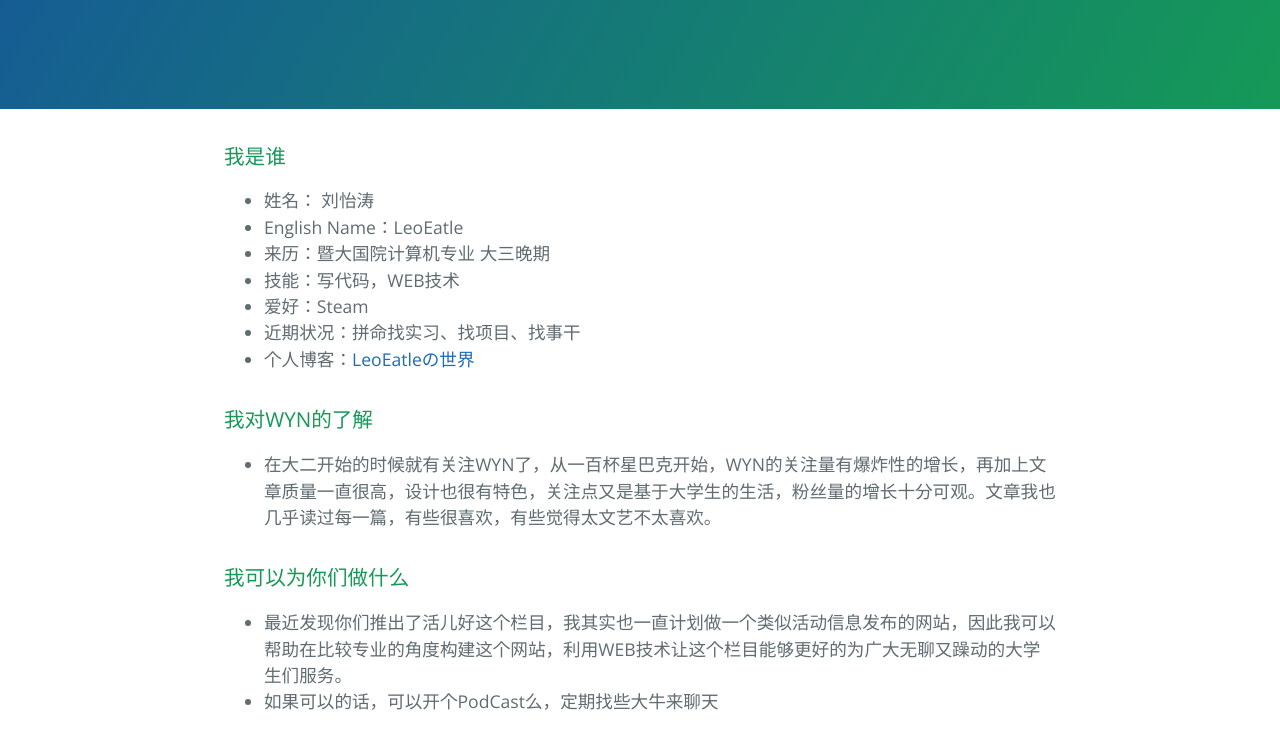
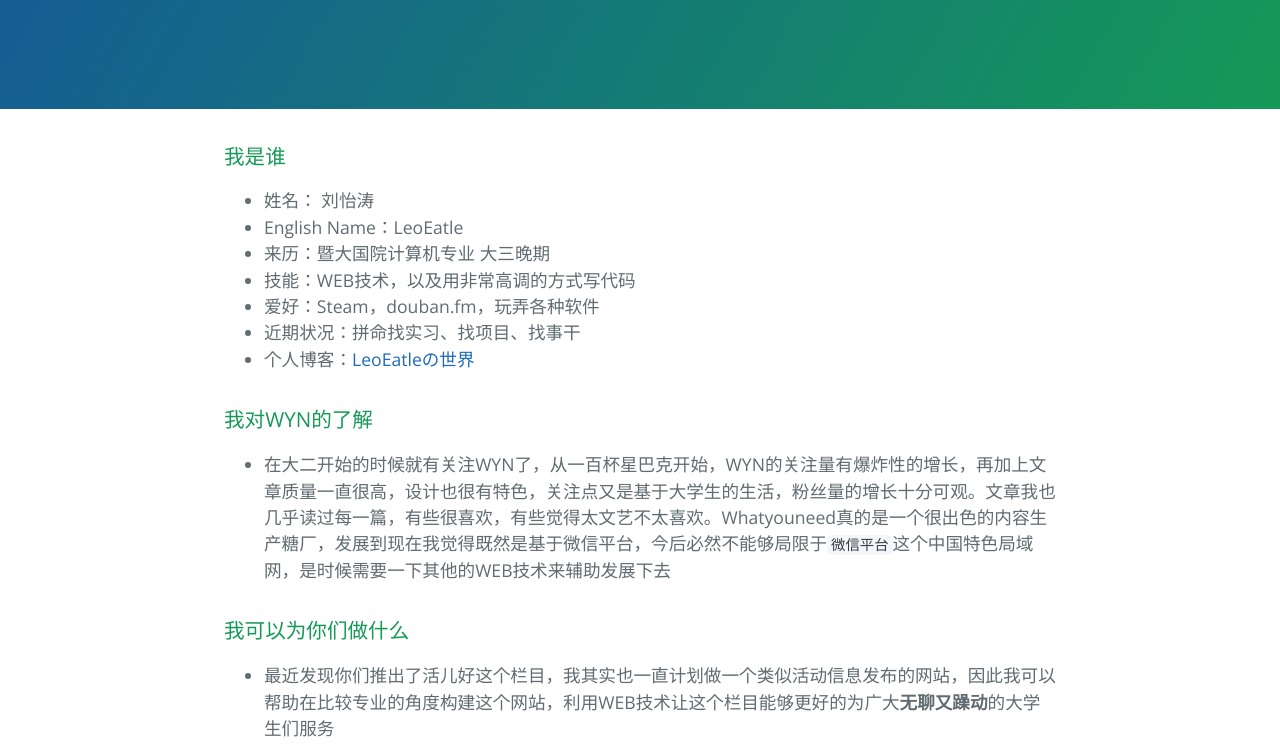
Before and after one commit to LeoEatle/EveryPlugin, a plain HTML site: page index.html in a window 1280 px wide. Shown: the part 208-952 px from the top of the page. Drawn offline with nearby package versions, Linux system fonts and the light colour scheme.

```diff
--- a/index.html
+++ b/index.html
@@ -23,8 +23,8 @@
 <li>姓名： 刘怡涛</li>
 <li>English Name：LeoEatle</li>
 <li>来历：暨大国院计算机专业 大三晚期</li>
-<li>技能：写代码，WEB技术</li>
-<li>爱好：Steam</li>
+<li>技能：WEB技术，以及用非常高调的方式写代码</li>
+<li>爱好：Steam，douban.fm，玩弄各种软件</li>
 <li>近期状况：拼命找实习、找项目、找事干</li>
 <li>个人博客：<a href="blog.leoeatle.com">LeoEatleの世界</a>
 </li>
@@ -34,14 +34,14 @@
 <a id="我对wyn的了解" class="anchor" href="#%E6%88%91%E5%AF%B9wyn%E7%9A%84%E4%BA%86%E8%A7%A3" aria-hidden="true"><span aria-hidden="true" class="octicon octicon-link"></span></a>我对WYN的了解</h3>
 
 <ul>
-<li>在大二开始的时候就有关注WYN了，从一百杯星巴克开始，WYN的关注量有爆炸性的增长，再加上文章质量一直很高，设计也很有特色，关注点又是基于大学生的生活，粉丝量的增长十分可观。文章我也几乎读过每一篇，有些很喜欢，有些觉得太文艺不太喜欢。</li>
+<li>在大二开始的时候就有关注WYN了，从一百杯星巴克开始，WYN的关注量有爆炸性的增长，再加上文章质量一直很高，设计也很有特色，关注点又是基于大学生的生活，粉丝量的增长十分可观。文章我也几乎读过每一篇，有些很喜欢，有些觉得太文艺不太喜欢。Whatyouneed真的是一个很出色的内容生产糖厂，发展到现在我觉得既然是基于微信平台，今后必然不能够局限于<code>微信平台</code>这个中国特色局域网，是时候需要一下其他的WEB技术来辅助发展下去</li>
 </ul>
 
 <h3>
 <a id="我可以为你们做什么" class="anchor" href="#%E6%88%91%E5%8F%AF%E4%BB%A5%E4%B8%BA%E4%BD%A0%E4%BB%AC%E5%81%9A%E4%BB%80%E4%B9%88" aria-hidden="true"><span aria-hidden="true" class="octicon octicon-link"></span></a>我可以为你们做什么</h3>
 
 <ul>
-<li>最近发现你们推出了活儿好这个栏目，我其实也一直计划做一个类似活动信息发布的网站，因此我可以帮助在比较专业的角度构建这个网站，利用WEB技术让这个栏目能够更好的为广大无聊又躁动的大学生们服务。</li>
+<li>最近发现你们推出了活儿好这个栏目，我其实也一直计划做一个类似活动信息发布的网站，因此我可以帮助在比较专业的角度构建这个网站，利用WEB技术让这个栏目能够更好的为广大<strong>无聊又躁动</strong>的大学生们服务</li>
 <li>如果可以的话，可以开个PodCast么，定期找些大牛来聊天</li>
 </ul>
 
--- a/params.json
+++ b/params.json
@@ -1,6 +1,6 @@
 {
   "name": "这是一份简历",
   "tagline": "From LeoEatle",
-  "body": "### 我是谁\r\n+ 姓名： 刘怡涛\r\n+ English Name：LeoEatle\r\n+ 来历：暨大国院计算机专业 大三晚期\r\n+ 技能：写代码，WEB技术\r\n+ 爱好：Steam\r\n+ 近期状况：拼命找实习、找项目、找事干\r\n* 个人博客：[LeoEatleの世界](blog.leoeatle.com)\r\n\r\n### 我对WYN的了解\r\n* 在大二开始的时候就有关注WYN了，从一百杯星巴克开始，WYN的关注量有爆炸性的增长，再加上文章质量一直很高，设计也很有特色，关注点又是基于大学生的生活，粉丝量的增长十分可观。文章我也几乎读过每一篇，有些很喜欢，有些觉得太文艺不太喜欢。\r\n\r\n### 我可以为你们做什么\r\n* 最近发现你们推出了活儿好这个栏目，我其实也一直计划做一个类似活动信息发布的网站，因此我可以帮助在比较专业的角度构建这个网站，利用WEB技术让这个栏目能够更好的为广大无聊又躁动的大学生们服务。\r\n* 如果可以的话，可以开个PodCast么，定期找些大牛来聊天\r\n\r\n### 如何联系我\r\n* 邮箱：<liuyitao811@hotmail.com>\r\n* 手机号码：15627862382\r\n",
+  "body": "### 我是谁\r\n+ 姓名： 刘怡涛\r\n+ English Name：LeoEatle\r\n+ 来历：暨大国院计算机专业 大三晚期\r\n+ 技能：WEB技术，以及用非常高调的方式写代码\r\n+ 爱好：Steam，douban.fm，玩弄各种软件\r\n+ 近期状况：拼命找实习、找项目、找事干\r\n* 个人博客：[LeoEatleの世界](blog.leoeatle.com)\r\n\r\n### 我对WYN的了解\r\n* 在大二开始的时候就有关注WYN了，从一百杯星巴克开始，WYN的关注量有爆炸性的增长，再加上文章质量一直很高，设计也很有特色，关注点又是基于大学生的生活，粉丝量的增长十分可观。文章我也几乎读过每一篇，有些很喜欢，有些觉得太文艺不太喜欢。Whatyouneed真的是一个很出色的内容生产糖厂，发展到现在我觉得既然是基于微信平台，今后必然不能够局限于`微信平台`这个中国特色局域网，是时候需要一下其他的WEB技术来辅助发展下去\r\n\r\n### 我可以为你们做什么\r\n* 最近发现你们推出了活儿好这个栏目，我其实也一直计划做一个类似活动信息发布的网站，因此我可以帮助在比较专业的角度构建这个网站，利用WEB技术让这个栏目能够更好的为广大**无聊又躁动**的大学生们服务\r\n* 如果可以的话，可以开个PodCast么，定期找些大牛来聊天\r\n\r\n### 如何联系我\r\n* 邮箱：<liuyitao811@hotmail.com>\r\n* 手机号码：15627862382\r\n",
   "note": "Don't delete this file! It's used internally to help with page regeneration."
 }
```
